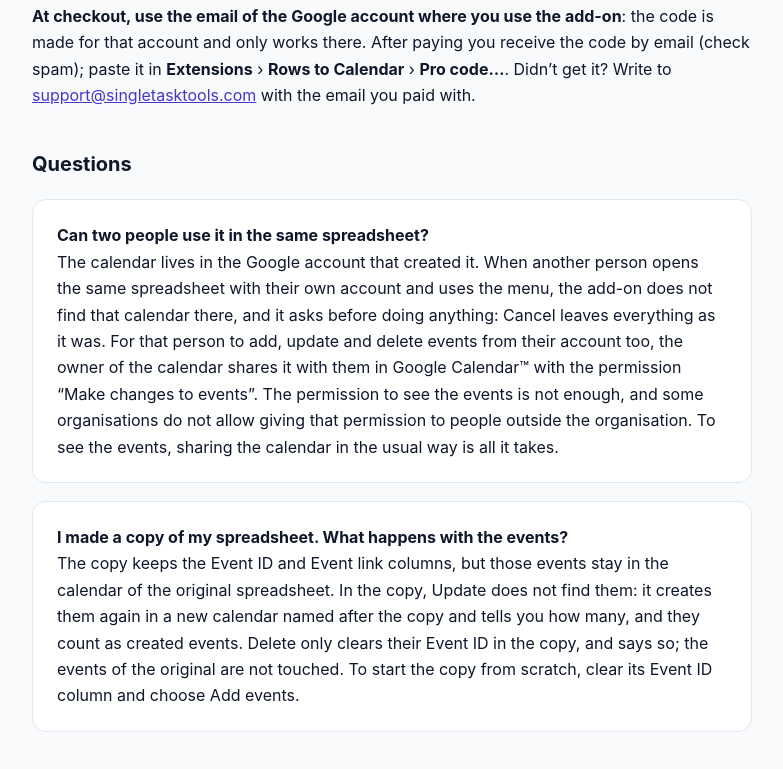
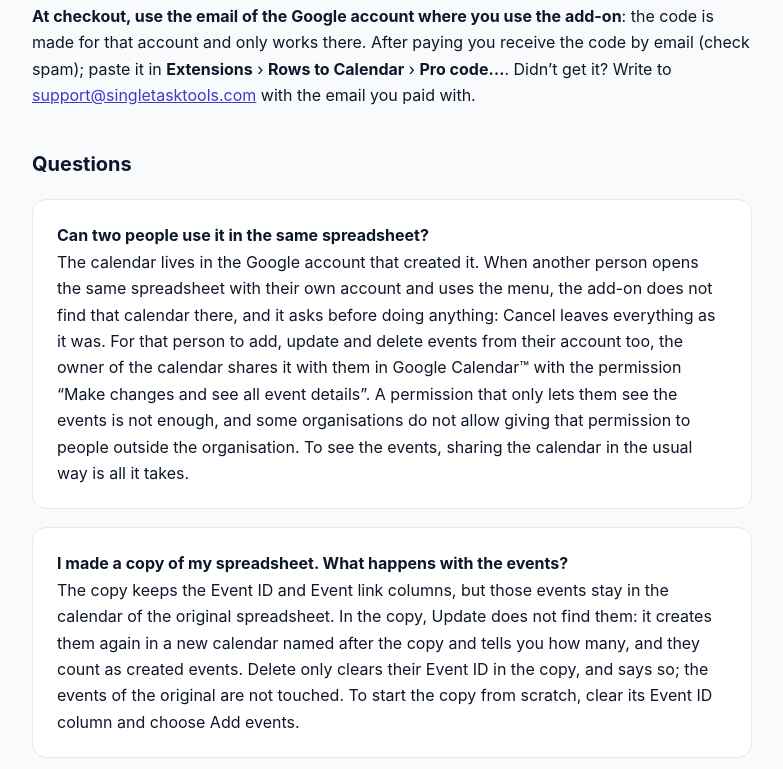
Before and after one commit to sabasisauri1804-tech/singletasktools-site, a plain HTML site: page rows-to-calendar/index.html in a window 1280 px wide. Shown: the part 1997-2766 px from the top of the page, without its empty margins (248-1031 px from the left). Drawn offline with Linux system fonts and the light colour scheme.

Commit message:
Rows to Calendar: exact name of the calendar permission

```diff
--- a/rows-to-calendar/index.html
+++ b/rows-to-calendar/index.html
@@ -22,7 +22,7 @@
 <p id="pro"><a class="btn" href="https://buy.stripe.com/dRmcN4eJi2XrcpG41VfAc01">Buy Pro &middot; 29 &euro; once</a></p>
 <p><b>At checkout, use the email of the Google account where you use the add-on</b>: the code is made for that account and only works there. After paying you receive the code by email (check spam); paste it in <b>Extensions</b> &rsaquo; <b>Rows to Calendar</b> &rsaquo; <b>Pro code&hellip;</b>. Didn&rsquo;t get it? Write to <a href="mailto:support@singletasktools.com">support@singletasktools.com</a> with the email you paid with.</p>
 <h2>Questions</h2>
-<div class="card"><b>Can two people use it in the same spreadsheet?</b><br>The calendar lives in the Google account that created it. When another person opens the same spreadsheet with their own account and uses the menu, the add-on does not find that calendar there, and it asks before doing anything: Cancel leaves everything as it was. For that person to add, update and delete events from their account too, the owner of the calendar shares it with them in Google Calendar&trade; with the permission &ldquo;Make changes to events&rdquo;. The permission to see the events is not enough, and some organisations do not allow giving that permission to people outside the organisation. To see the events, sharing the calendar in the usual way is all it takes.</div>
+<div class="card"><b>Can two people use it in the same spreadsheet?</b><br>The calendar lives in the Google account that created it. When another person opens the same spreadsheet with their own account and uses the menu, the add-on does not find that calendar there, and it asks before doing anything: Cancel leaves everything as it was. For that person to add, update and delete events from their account too, the owner of the calendar shares it with them in Google Calendar&trade; with the permission &ldquo;Make changes and see all event details&rdquo;. A permission that only lets them see the events is not enough, and some organisations do not allow giving that permission to people outside the organisation. To see the events, sharing the calendar in the usual way is all it takes.</div>
 <div class="card"><b>I made a copy of my spreadsheet. What happens with the events?</b><br>The copy keeps the Event ID and Event link columns, but those events stay in the calendar of the original spreadsheet. In the copy, Update does not find them: it creates them again in a new calendar named after the copy and tells you how many, and they count as created events. Delete only clears their Event ID in the copy, and says so; the events of the original are not touched. To start the copy from scratch, clear its Event ID column and choose Add events.</div>
 <h2>Privacy</h2>
 <p>Nothing leaves your Google account: no servers of ours, no sign-up, no tracking. The add-on only reads the spreadsheet that is open and writes only in the calendars it created. The names in your sheet stay in your Google account. Full policy: <a href="../privacy.html">privacy</a> &middot; <a href="../terms.html">terms</a>.</p>
```
